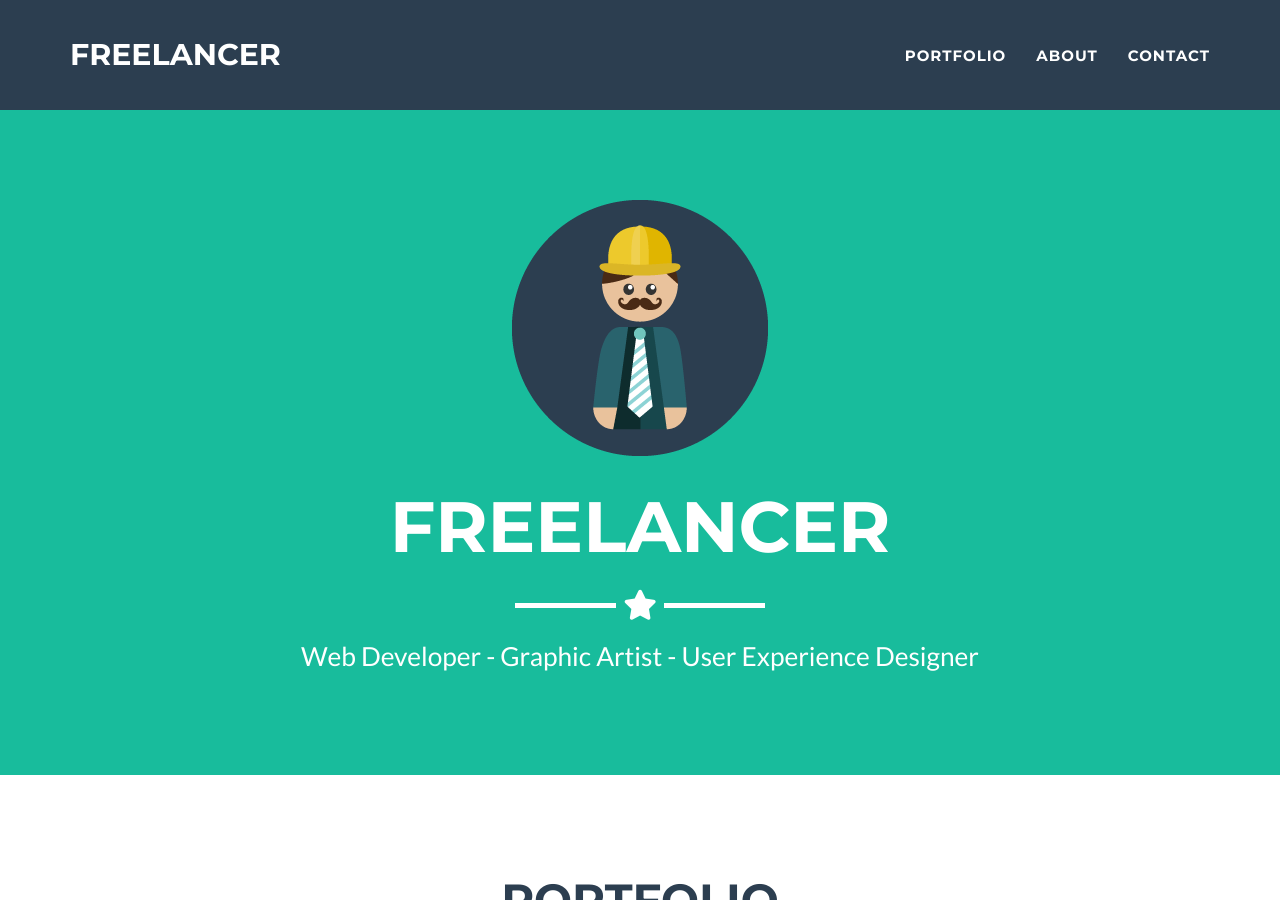
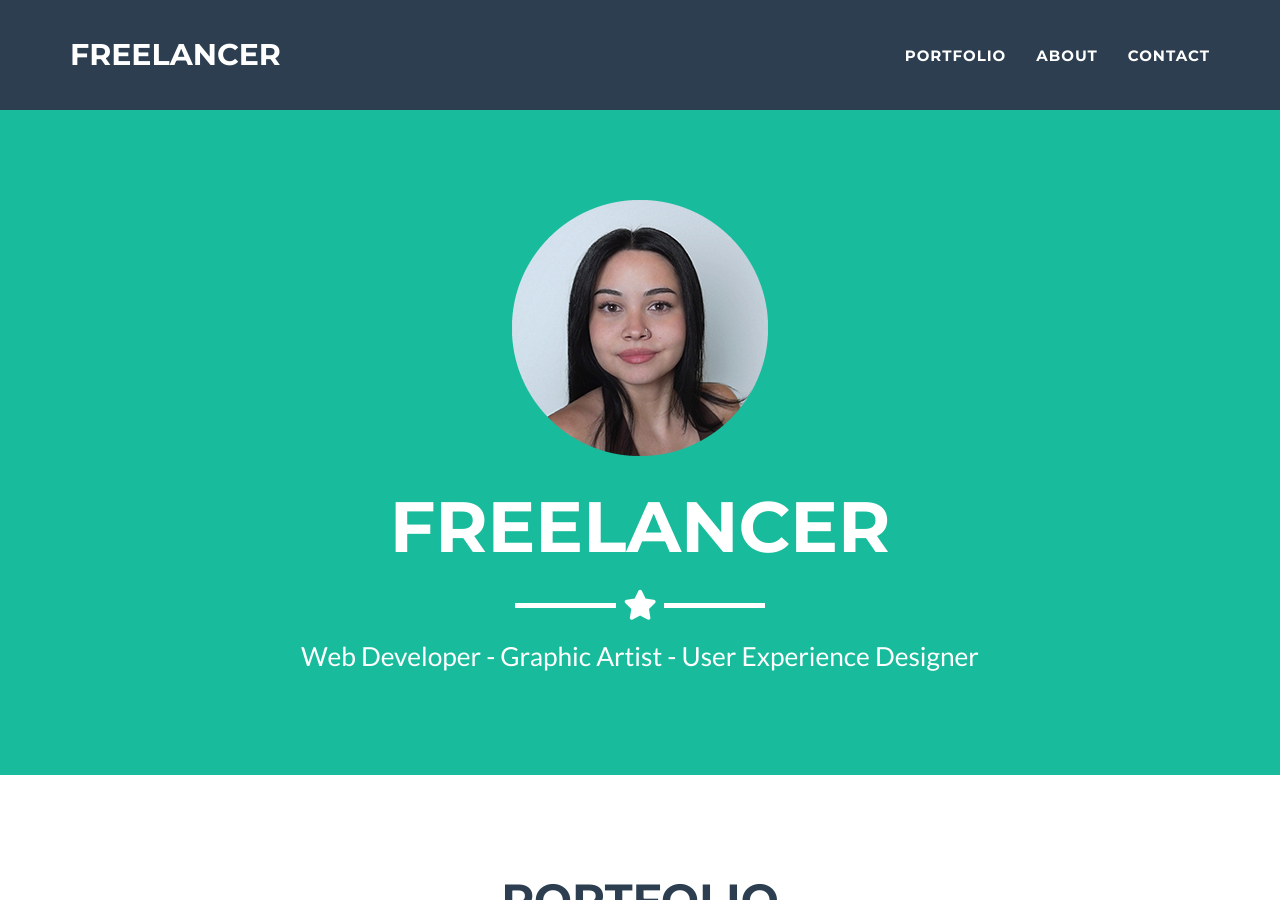
Before and after one commit to conniemyou/cyoung-portfolio, a Jekyll site: the page built from _posts/2014-07-18-project-1.markdown, in a window 1280 px wide and 900 px high. Built offline with Jekyll 4.4.1, drawn with Linux system fonts in a browser that asks for light colours.

Commit message:
proflie picture

```diff
--- a/_includes/header.html
+++ b/_includes/header.html
@@ -3,7 +3,7 @@
   <div class="container">
     <div class="row">
       <div class="col-lg-12">
-        <img class="img-responsive" src="img/profile.png" alt="profile-pic" />
+        <img class="img-responsive" src="img/headshotsmall.png" alt="profile-pic" />
         <div class="intro-text">
           <span class="name">{{ site.title }}</span>
           <hr class="star-light" />
```
Also changed, not shown: img/headshotlarge.png (added), img/headshotsmall.png (added), screenshot.png (deleted), 2 other files.
